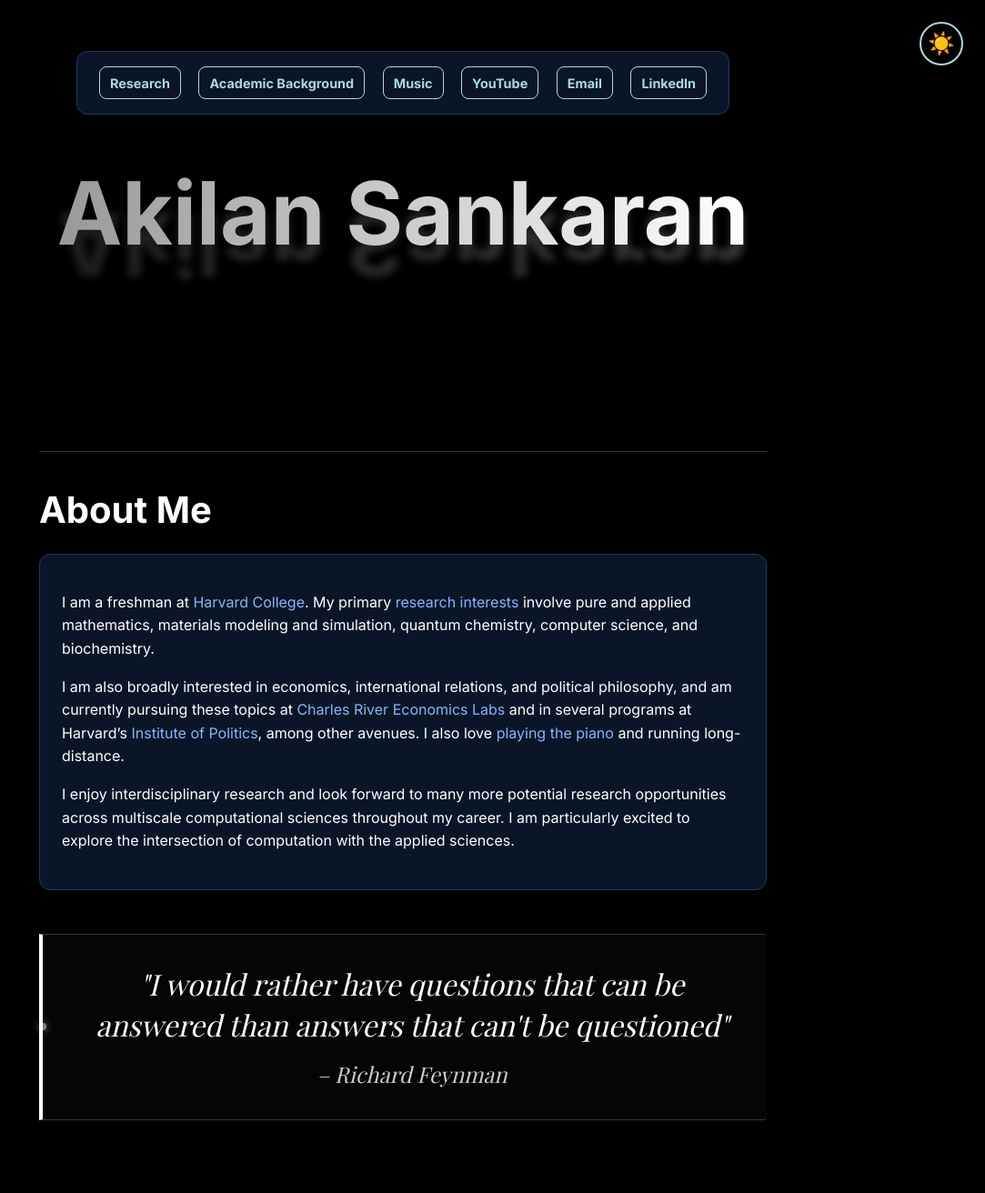
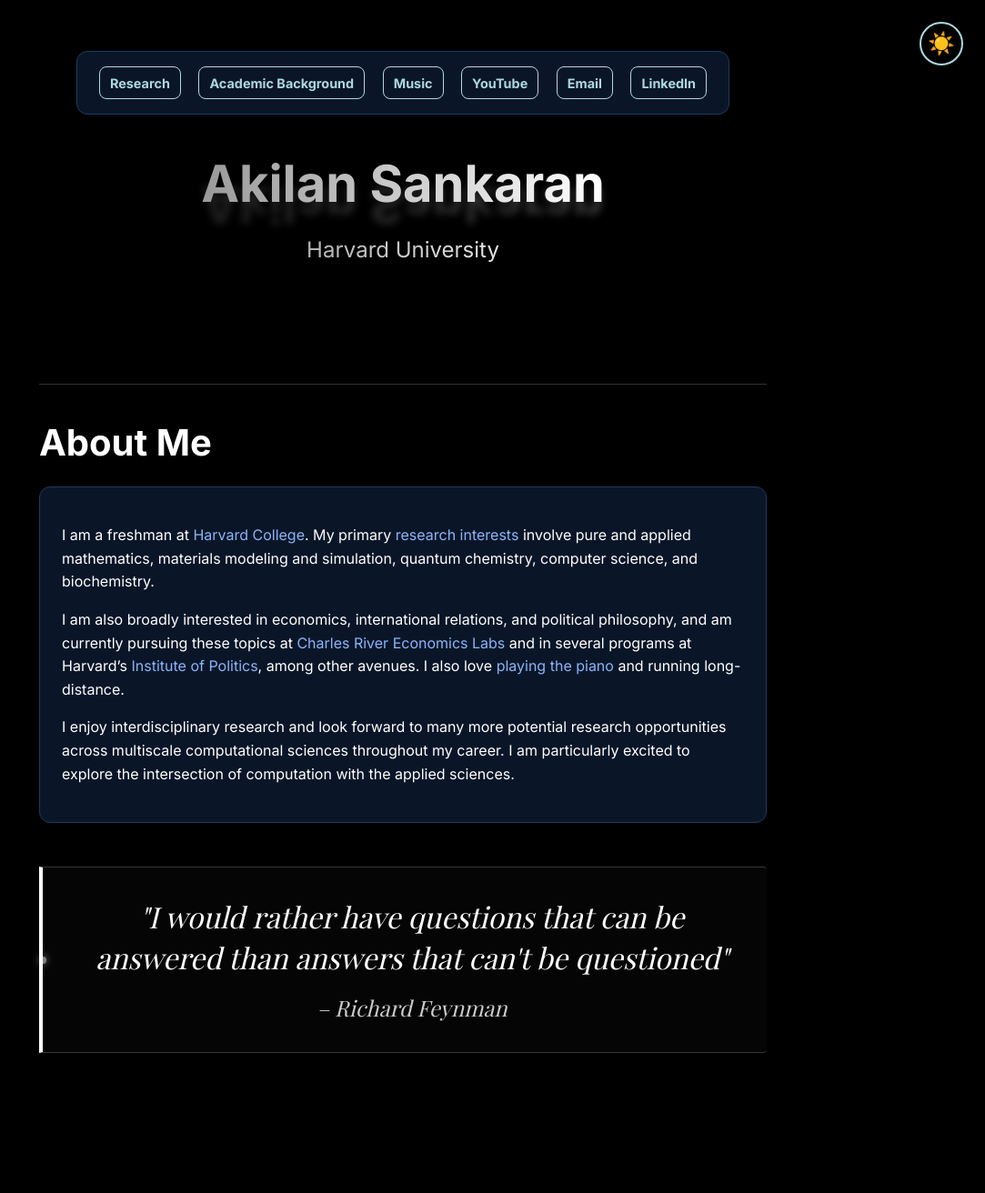
Before and after one commit to akilansankaran/akilansankaran.github.io, a Jekyll site: the page built from index.md, in a window 1280 px wide. Shown: the whole page at 91% size, without its empty margins (197-1280 px from the left). Built offline with Jekyll 4.4.1, drawn with Linux system fonts in a browser that asks for light colours; some web fonts are replaced; after the commit the page ends 1238 px from its top, so only the background shows below that.

Commit message:
title page changes

```diff
--- a/_layouts/default.html
+++ b/_layouts/default.html
@@ -22,7 +22,10 @@
           <a href="https://linkedin.com/in/akilan-sankaran/" target="_blank" rel="noopener noreferrer">LinkedIn</a>
         </nav>
       </div>
-      <h1 class="site-title"><a href="/">Akilan Sankaran</a></h1>
+      <h1 class="site-title">
+        <a href="/">Akilan Sankaran</a>
+        <div class="site-subtitle">Harvard University</div>
+      </h1>
       <button id="theme-toggle" class="theme-toggle" aria-label="Toggle light/dark mode">☀️</button>
     </header>
     <main class="container">
--- a/assets/css/main.css
+++ b/assets/css/main.css
@@ -92,10 +92,10 @@ html, body {
   text-align: center;
   margin: 0;
   margin-top: 1.5rem;
-  font-size: 6rem;
+  font-size: 3.5rem;
   font-weight: 700;
   position: relative;
-  padding-bottom: 4rem;
+  padding-bottom: 0.5rem;
 }
 
 .site-title a {
@@ -106,6 +106,22 @@ html, body {
   background-clip: text;
   position: relative;
   display: inline-block;
+}
+
+.site-title a:hover,
+.site-title a:focus {
+  text-decoration: none;
+}
+
+.site-subtitle {
+  font-size: 1.5rem;
+  font-weight: 400;
+  margin-top: 0.5rem;
+  background: linear-gradient(to right, var(--title-gradient-start), var(--title-gradient-end));
+  -webkit-background-clip: text;
+  -webkit-text-fill-color: transparent;
+  background-clip: text;
+  font-family: 'Satoshi', 'Inter', Calibri, "Calibri", "Helvetica Neue", Arial, sans-serif;
 }
 
 .site-title a::after {
```
